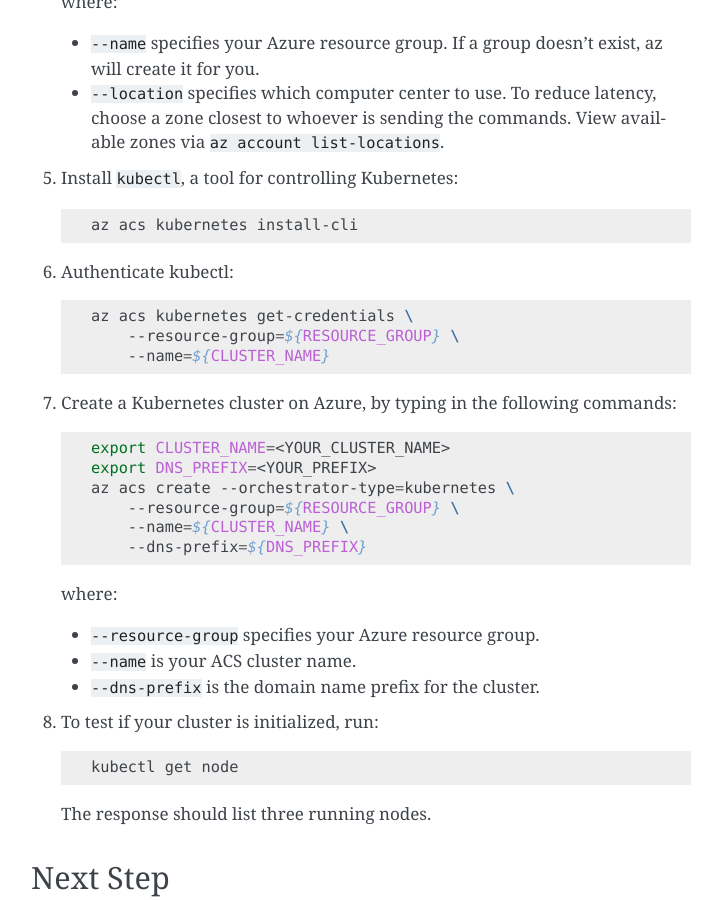
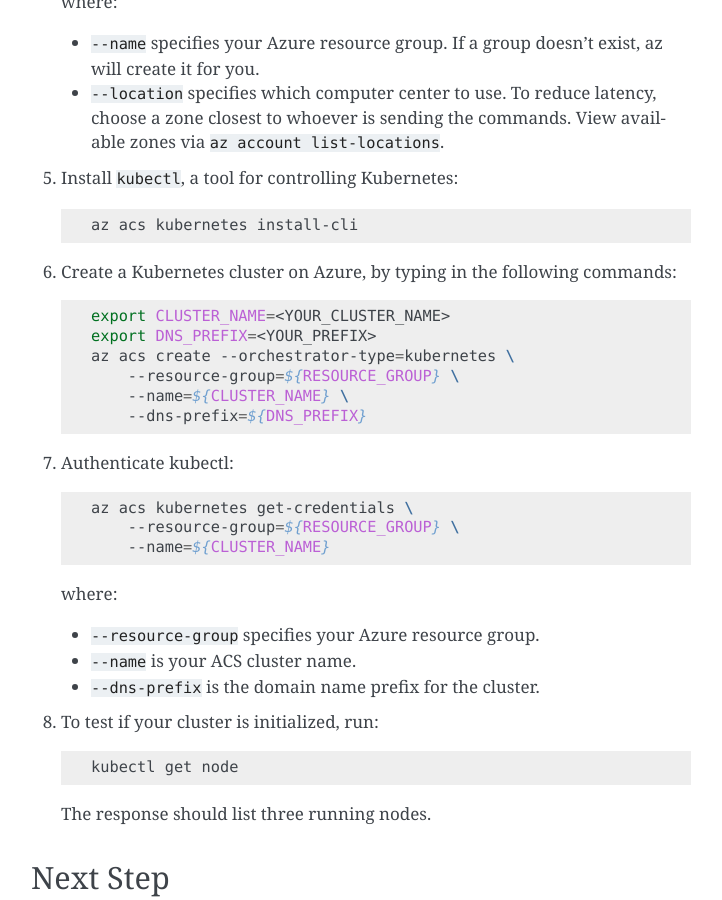
Before and after one commit to jupyterhub/zero-to-jupyterhub-k8s, a Sphinx documentation site: the page built from doc/source/create-k8s-cluster.rst, in a window 1280 px wide and 900 px high, scrolled down 1855 px. Shown: the whole window, without its empty margins (389-1111 px from the left). Built offline with Sphinx 7.4.7, drawn with Linux system fonts in a browser that asks for light colours; some of the changed lines change nothing that is shown.

Commit message:
Reorder Azure Steps
Create cluster before authenticating to cluster

```diff
--- a/doc/source/create-k8s-cluster.rst
+++ b/doc/source/create-k8s-cluster.rst
@@ -109,15 +109,7 @@
 
       az acs kubernetes install-cli
 
-6. Authenticate kubectl:
-
-   .. code-block:: bash
-
-      az acs kubernetes get-credentials \
-          --resource-group=${RESOURCE_GROUP} \
-          --name=${CLUSTER_NAME}
-
-7. Create a Kubernetes cluster on Azure, by typing in the following commands:
+6. Create a Kubernetes cluster on Azure, by typing in the following commands:
 
    .. code-block:: bash
 
@@ -127,6 +119,16 @@
           --resource-group=${RESOURCE_GROUP} \
           --name=${CLUSTER_NAME} \
           --dns-prefix=${DNS_PREFIX}
+
+7. Authenticate kubectl:
+
+   .. code-block:: bash
+
+      az acs kubernetes get-credentials \
+          --resource-group=${RESOURCE_GROUP} \
+          --name=${CLUSTER_NAME}
+
+
 
   where:
 
```
